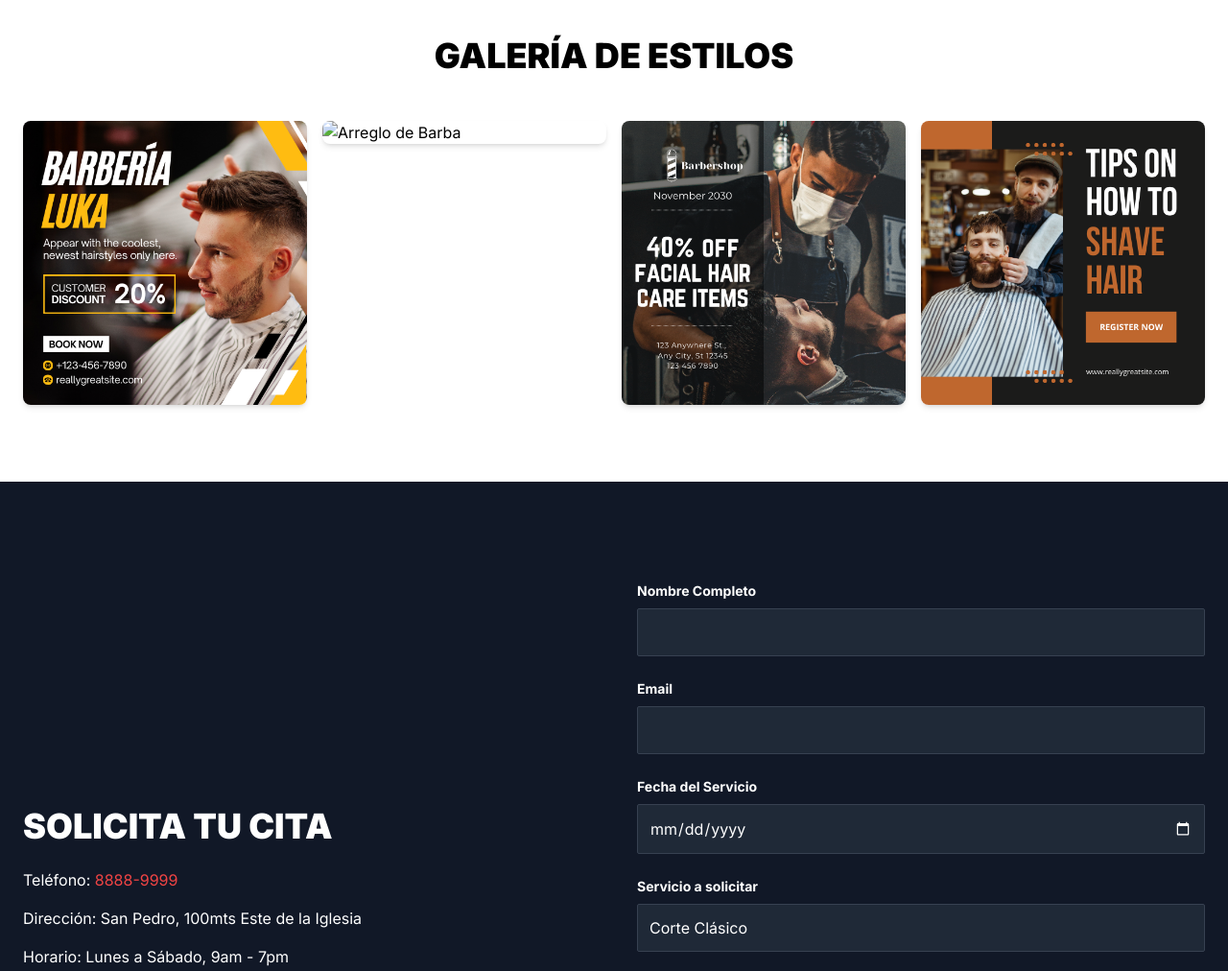
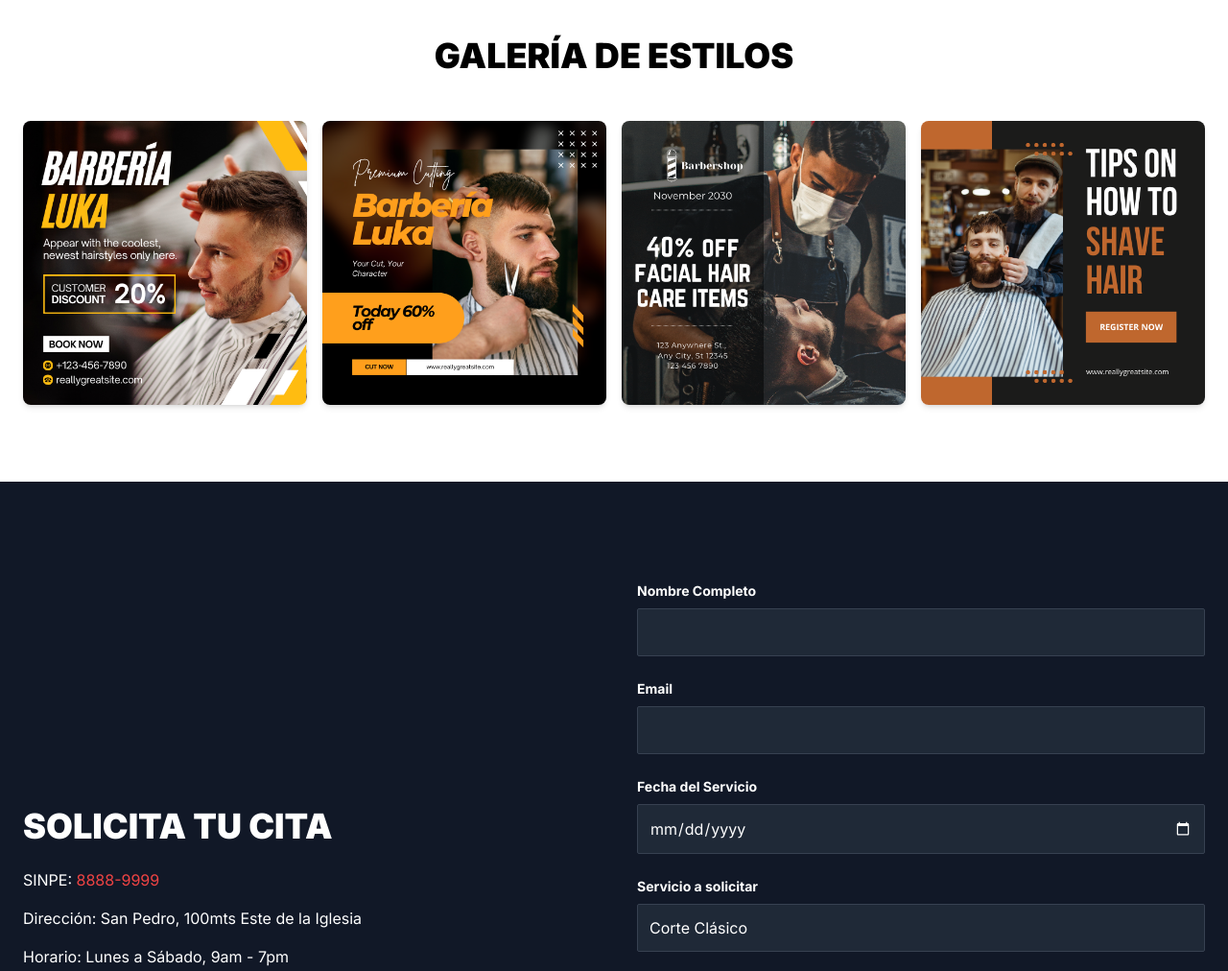
Before and after one commit to ApoloSolInvictus/modelo2, a plain HTML site: page index.html in a window 1280 px wide. Shown: the part 1400-2412 px from the top of the page at 96% size. Drawn offline with nearby package versions, Linux system fonts and the light colour scheme.

Commit message:
Update index.html

```diff
--- a/index.html
+++ b/index.html
@@ -114,7 +114,7 @@
                 <div class="grid grid-cols-2 md:grid-cols-4 gap-4">
                     <!-- Cada imagen es un link a una página de servicio -->
                     <a href="corte-clasico.html"><img src="images/1.png" alt="Corte de cabello Clásico" class="rounded-lg shadow-md transition-transform hover:scale-105"></a>
-                    <a href="arreglo-barba.html"><img src="himages/2.png" alt="Arreglo de Barba" class="rounded-lg shadow-md transition-transform hover:scale-105"></a>
+                    <a href="arreglo-barba.html"><img src="images/2.png" alt="Arreglo de Barba" class="rounded-lg shadow-md transition-transform hover:scale-105"></a>
                     <a href="corte-y-barba.html"><img src="images/3.png" alt="Servicio de Corte y Barba" class="rounded-lg shadow-md transition-transform hover:scale-105"></a>
                     <a href="afeitado-clasico.html"><img src="images/4.png" alt="Afeitado Clásico" class="rounded-lg shadow-md transition-transform hover:scale-105"></a>
                 </div>
@@ -126,14 +126,14 @@
             <div class="container mx-auto px-6 grid md:grid-cols-2 gap-12 items-center">
                 <div>
                     <h2 class="text-4xl font-black mb-6">SOLICITA TU CITA</h2>
-                    <p class="mb-4">Teléfono: <a href="tel:88889999" class="text-red-500 hover:underline">8888-9999</a></p>
+                    <p class="mb-4">SINPE: <a href="89089582" class="text-red-500 hover:underline">8888-9999</a></p>
                     <p class="mb-4">Dirección: San Pedro, 100mts Este de la Iglesia</p>
                     <p>Horario: Lunes a Sábado, 9am - 7pm</p>
                 </div>
                 <!-- Formulario de Booking Funcional -->
                 <form action="https://api.web3forms.com/submit" method="POST" class="w-full space-y-6">
                     <!-- Reemplaza con tu Access Key de Web3Forms -->
-                    <input type="hidden" name="access_key" value="REEMPLAZA_CON_TU_ACCESS_KEY">
+                    <input type="hidden" name="69756b69-2b96-41e3-95b4-c963f853b85d" value="REEMPLAZA_CON_TU_ACCESS_KEY">
                     <input type="hidden" name="subject" value="Nueva Solicitud de Cita - Barbería Luka">
                     <input type="hidden" name="from_name" value="Sitio Web Barbería Luka">
 
```
